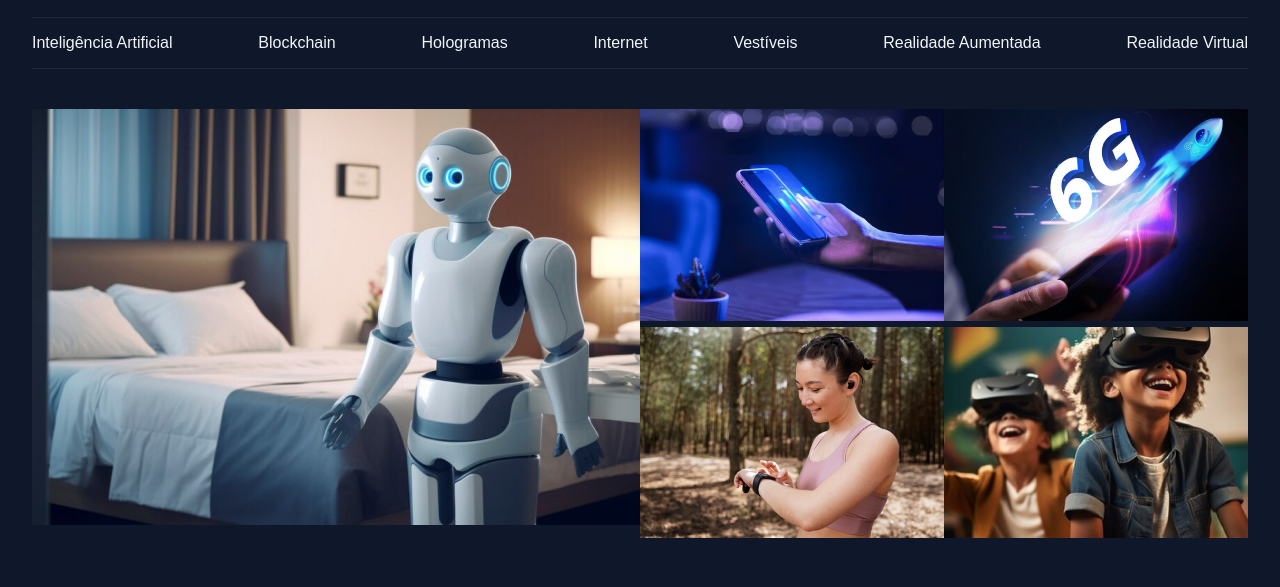
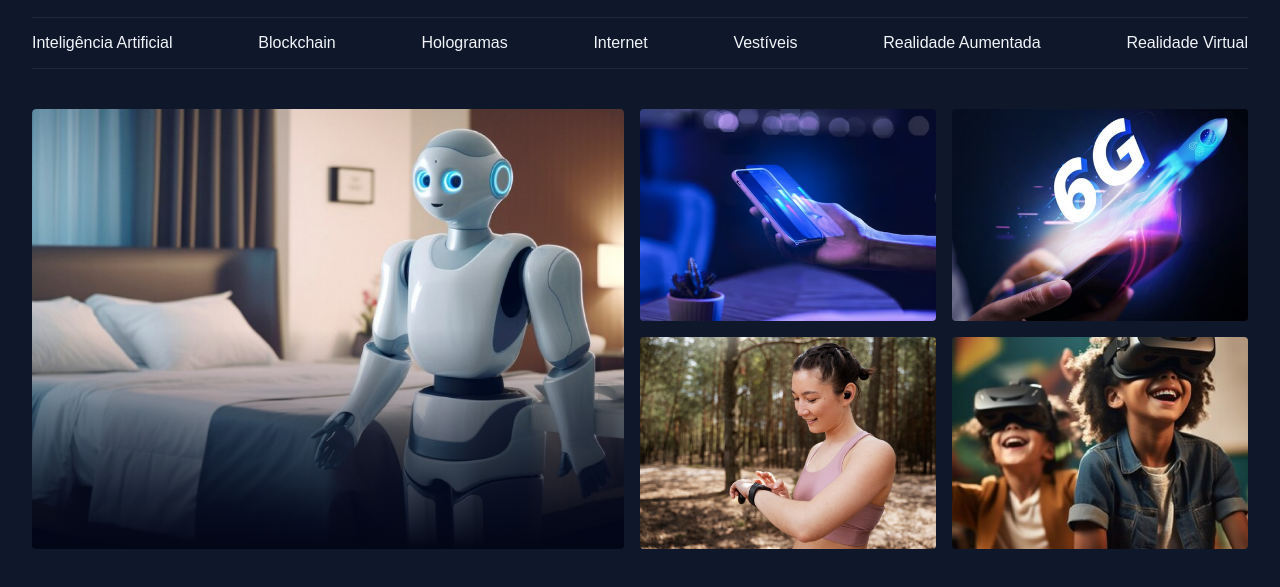
Before and after one commit to s1llva-09/Full-Stack, a plain HTML site: page Newsportal/index.html in a window 1280 px wide. Shown: the part 55-642 px from the top of the page. Drawn offline with Linux system fonts and the light colour scheme.

Commit message:
linear gradient

```diff
--- a/Newsportal/index.html
+++ b/Newsportal/index.html
@@ -41,13 +41,13 @@
     </header>
 
     <main class="grid container">
-        <section id="featured" class="grid grid-flow-col">
-            <div>
+        <section id="featured" class="grid grid-flow-col gap-16">
+            <div class="card">
                 <img src="assets/images/Image 01.png" alt="">
             </div>
 
 
-            <div class="grid grid-cols-2">
+            <div class="grid grid-cols-2 gap-16">
                 <div>
                     <img src="assets/images/Image 02.png" alt="">
                 </div>
--- a/Newsportal/styles/global.css
+++ b/Newsportal/styles/global.css
@@ -20,7 +20,6 @@
     --text-span: 600 14px/145% var(--font-family);
     --text: 400 16px/140% var(--font-family);
     --text-sm: 400 16px/160% var(--font-family);
-
 }
 
 body {
@@ -54,5 +53,5 @@
 }
 
 main {
-    margin-top: 40px;
+    margin-top: 40px; /*Da espaço na parte de cima da box*/
 }
--- a/Newsportal/styles/index.css
+++ b/Newsportal/styles/index.css
@@ -1,4 +1,4 @@
 @import url(global.css);
 @import url(header.css);
 @import url(utilities.css);
-@import url(utilities.css);
+@import url(sections.css);
--- a/Newsportal/styles/sections.css
+++ b/Newsportal/styles/sections.css
@@ -4,4 +4,22 @@
         object-fit: cover;
         border-radius: 4px;
     }
+
+    .card {
+        border-radius: 4px; /*// Arredonda cantos da caixa em 4px*/
+        overflow: hidden; /*// Corta conteúdo que vaza (importante pro border-radius na img filha)*/
+        position: relative; /*// Permite posicionar ::before em relação à .card*/
+
+        &::before { /*// Pseudo-elemento: cria "camada invisível" sobre a .card*/
+            content: ""; /*// Obrigatório pra ::before aparecer (string vazia OK)*/
+            position: absolute; /*// Posiciona sobre a .card*/
+            inset: 0; /*// = top:0; right:0; bottom:0; left:0 → cobre 100% da .card*/
+            top: 50%; /*faz o espaço do inset:0 ir para 50%*/
+            background: linear-gradient( /*// Gradiente transparente (topo) → preto (baixo): efeito "escurece fundo da img"*/
+                180deg, /**/
+                transparent 0%, /**/
+                #020617 100% /**/
+            );
+        }
+    }
 }
```
Also changed, not shown: 1 other file.
